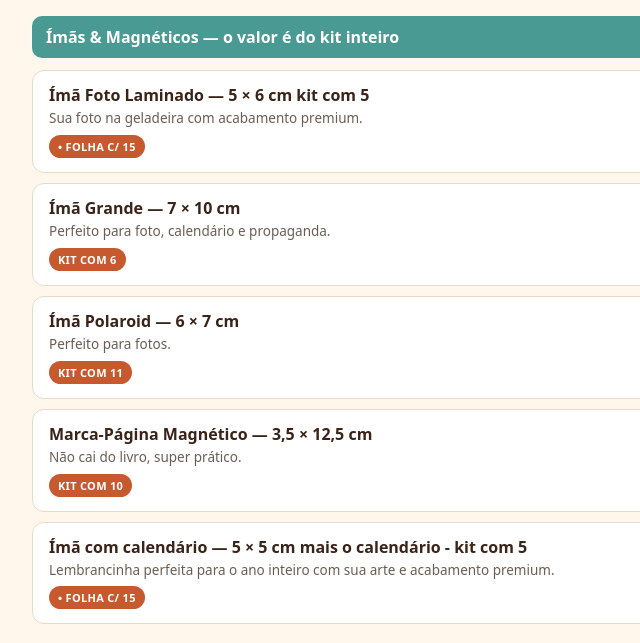
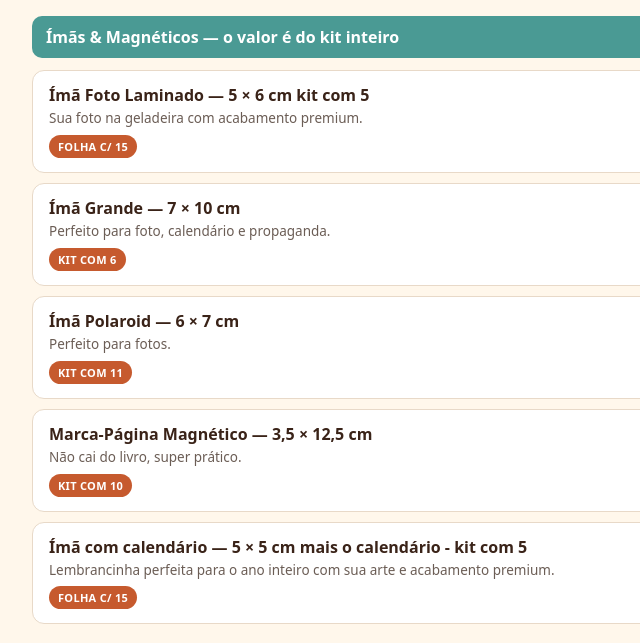
Before and after one commit to hik-aragao/culturalgrafica, a plain HTML site: page index.html in a window 1280 px wide. Shown: the part 1900-2543 px from the top of the page, 228-868 px from the left. Drawn offline with Linux system fonts and the light colour scheme.

Commit message:
Update index.html

```diff
--- a/index.html
+++ b/index.html
@@ -48,11 +48,11 @@ small{display:block;text-align:center;color:#8a7a6e;margin-top:14px;font-size:12
 <div class="card"><div><h3>Adesivo &mdash; 7 &times; 10 cm Laminado</h3><p>Maior, mais destaque, resistente a &aacute;gua.</p><span class="badge">KIT COM 6</span></div><div class="price">R$ 11,90</div></div>
 
 <div class="section">&Iacute;m&atilde;s &amp; Magn&eacute;ticos &mdash; o valor &eacute; do kit inteiro</div>
-<div class="card"><div><h3>&Iacute;m&atilde; Foto Laminado &mdash; 5 &times; 6 cm kit com 5</h3><p>Sua foto na geladeira com acabamento premium.</p><span class="badge"> &bull; FOLHA C/ 15</span></div><div class="price">R$ 9,90<br><small style="color:#6B5D55">R$ 19,90</small></div></div>
+<div class="card"><div><h3>&Iacute;m&atilde; Foto Laminado &mdash; 5 &times; 6 cm kit com 5</h3><p>Sua foto na geladeira com acabamento premium.</p><span class="badge"> FOLHA C/ 15</span></div><div class="price">R$ 9,90<br><small style="color:#6B5D55">R$ 19,90</small></div></div>
 <div class="card"><div><h3>&Iacute;m&atilde; Grande &mdash; 7 &times; 10 cm</h3><p>Perfeito para foto, calend&aacute;rio e propaganda.</p><span class="badge">KIT COM 6</span></div><div class="price">R$ 19,90</div></div>
 <div class="card"><div><h3>&Iacute;m&atilde; Polaroid &mdash; 6 &times; 7 cm</h3><p>Perfeito para fotos.</p><span class="badge">KIT COM 11</span></div><div class="price">R$ 19,90</div></div>
 <div class="card"><div><h3>Marca-P&aacute;gina Magn&eacute;tico &mdash; 3,5 &times; 12,5 cm</h3><p>N&atilde;o cai do livro, super pr&aacute;tico.</p><span class="badge">KIT COM 10</span></div><div class="price">R$ 19,90</div></div>
-<div class="card"><div><h3>&Iacute;m&atilde; com calend&aacute;rio &mdash; 5 &times; 5 cm mais o calend&aacute;rio - kit com 5</h3><p>Lembrancinha perfeita para o ano inteiro com sua arte e acabamento premium.</p><span class="badge"> &bull; FOLHA C/ 15</span></div><div class="price">R$ 9,90<br><small style="color:#6B5D55">R$ 24,90</small></div></div>
+<div class="card"><div><h3>&Iacute;m&atilde; com calend&aacute;rio &mdash; 5 &times; 5 cm mais o calend&aacute;rio - kit com 5</h3><p>Lembrancinha perfeita para o ano inteiro com sua arte e acabamento premium.</p><span class="badge"> FOLHA C/ 15</span></div><div class="price">R$ 9,90<br><small style="color:#6B5D55">R$ 24,90</small></div></div>
 
 <div class="section">Para sua Loja</div>
 <div class="card"><div><h3>Kit com 4 placas Pix A6 ou 2 Card&aacute;pios A5 - PLASTIFICADOS </h3><p>Personalizada com seu Pix, logo e card&aacute;pio.</p></div><div class="price">R$ 11,90</div></div>
```
